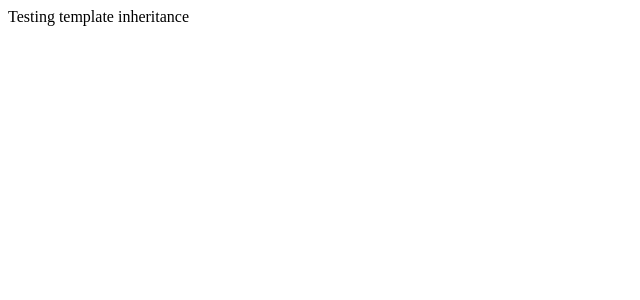
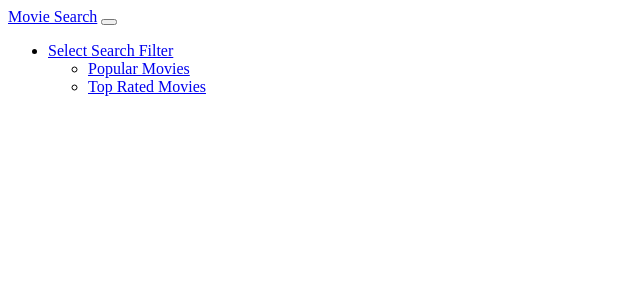
Before and after one commit to vnoelifant/movie-search-app, a Django app: page / in a window 1280 px wide. Shown: the top 300 px of the page, without its empty margins (0-640 px from the left). Run offline with Django 4.2, Linux system fonts and the light colour scheme.

Commit message:
updating with some bootstrap

```diff
--- a/movie_search/urls.py
+++ b/movie_search/urls.py
@@ -6,5 +6,6 @@
 
 urlpatterns = [
     path('', views.home, name="home"),
-    path("movies/", views.movies, name='movies'),
+    path("movies_popular/", views.movies_popular, name='movies_popular'),
+    path("movies_top_rated/", views.movies_top_rated, name='movies_top_rated')
 ]
--- a/movie_search/views.py
+++ b/movie_search/views.py
@@ -8,13 +8,22 @@
     return render(request, "home.html")
 
 
-def movies(request):
+def movies_popular(request):
 
     popular = movie_api.get_most_popular("/movie/popular")
+
+    context = {
+        "popular": popular,
+    }
+
+    return render(request, "movies_popular.html", context)
+
+
+def movies_top_rated(request):
+
     top_rated = movie_api.get_top_rated("/movie/top_rated")
     context = {
-        "popular": popular,
         "top_rated": top_rated,
     }
 
-    return render(request, "movies.html", context)
+    return render(request, "movies_top_rated.html", context)
--- a/templates/home.html
+++ b/templates/home.html
@@ -3,4 +3,28 @@
 
 {% block title %}Home{% endblock title %}
 
-{% block body %} Testing template inheritance {% endblock body %}
+{% block body %}
+
+  <nav class="navbar navbar-expand-lg navbar-dark bg-dark">
+    <div class="container-fluid">
+      <a class="navbar-brand" href="/home">Movie Search</a>
+      <button class="navbar-toggler" type="button" data-bs-toggle="collapse" data-bs-target="#navbarNavDarkDropdown" aria-controls="navbarNavDarkDropdown" aria-expanded="false" aria-label="Toggle navigation">
+        <span class="navbar-toggler-icon"></span>
+      </button>
+      <div class="collapse navbar-collapse" id="navbarNavDarkDropdown">
+        <ul class="navbar-nav">
+          <li class="nav-item dropdown">
+            <a class="nav-link dropdown-toggle" href="#" id="navbarDarkDropdownMenuLink" role="button" data-bs-toggle="dropdown" aria-expanded="false">
+              Select Search Filter
+            </a>
+            <ul class="dropdown-menu dropdown-menu-dark" aria-labelledby="navbarDarkDropdownMenuLink">
+                <li><a class="dropdown-item" href="/movies_popular">Popular Movies</a></li>
+                <li><a class="dropdown-item" href="/movies_top_rated">Top Rated Movies</a></li>
+            </ul>
+          </li>
+        </ul>
+      </div>
+    </div>
+  </nav>
+
+{% endblock body %}
--- a/templates/movies.html
+++ b/templates/movies_popular.html
@@ -1,6 +1,6 @@
 {% extends "base.html" %}
 {% load static %}
 
-{% block title %}Movies{% endblock title %}
+{% block title %}Popular Movies{% endblock title %}
 
 {% block body %} {{popular.results}} {% endblock body %}
--- /dev/null
+++ b/templates/movies_top_rated.html
@@ -0,0 +1,6 @@
+{% extends "base.html" %}
+{% load static %}
+
+{% block title %}Top Rated Movies{% endblock title %}
+
+{% block body %} {{top_rated.results}} {% endblock body %}
```
